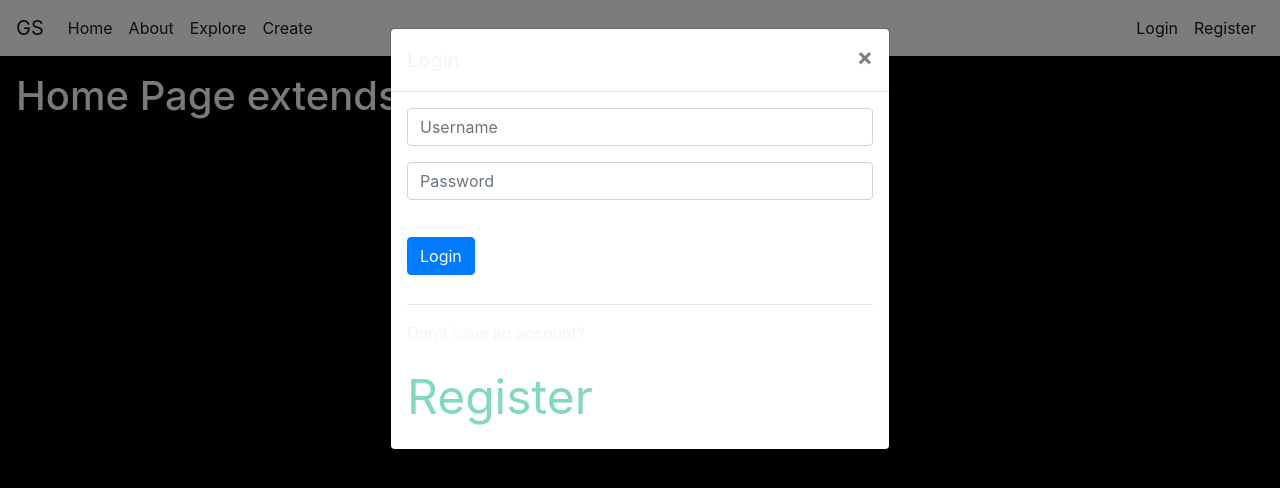
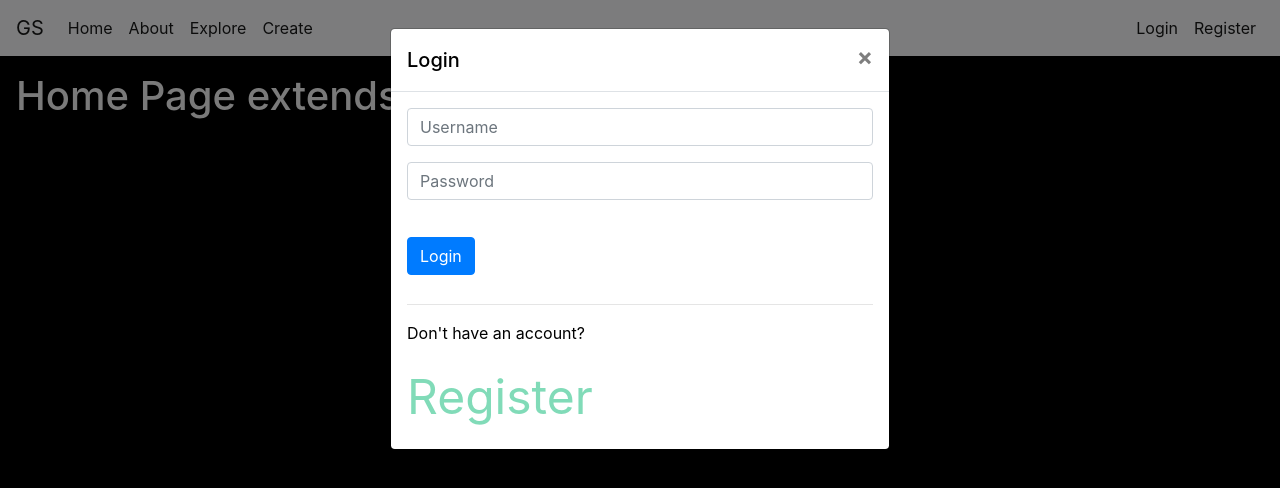
Before and after one commit to vinit-rao/queueup-django, a Django app: page / in a window 1280 px wide, after a click on "Login". Shown: the top 488 px of the page. Run offline with Django 5.2, Linux system fonts and the light colour scheme.

Commit message:
Diako login Modal 03/13

```diff
--- a/static/css/style.css
+++ b/static/css/style.css
@@ -110,3 +110,11 @@ a:hover {
 .logout-button:hover {
     opacity: .85;
 }
+
+.modal-title {
+    color: black !important;
+}
+
+.modal-body {
+    color: black !important;
+}
```
